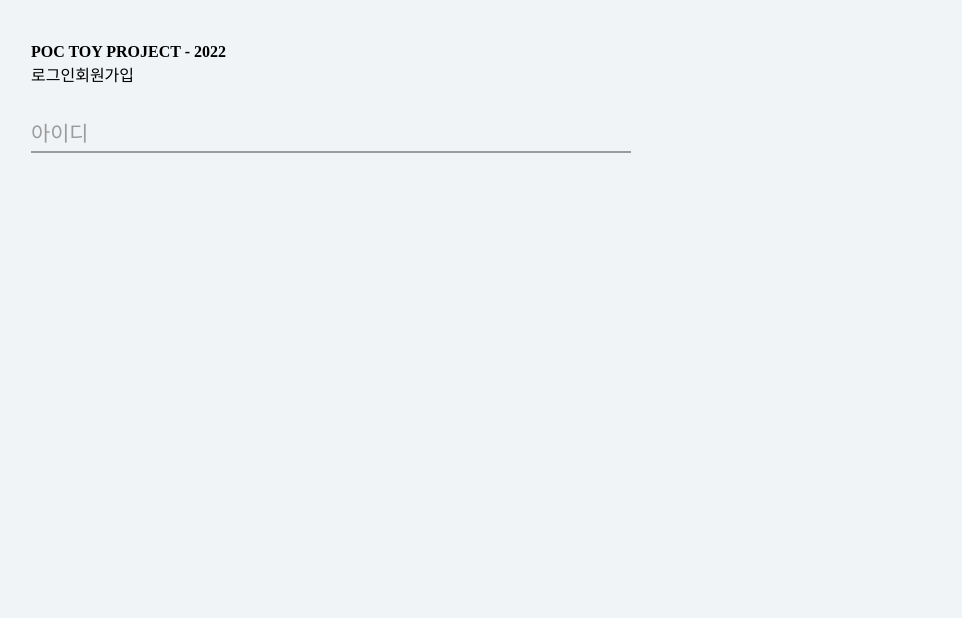
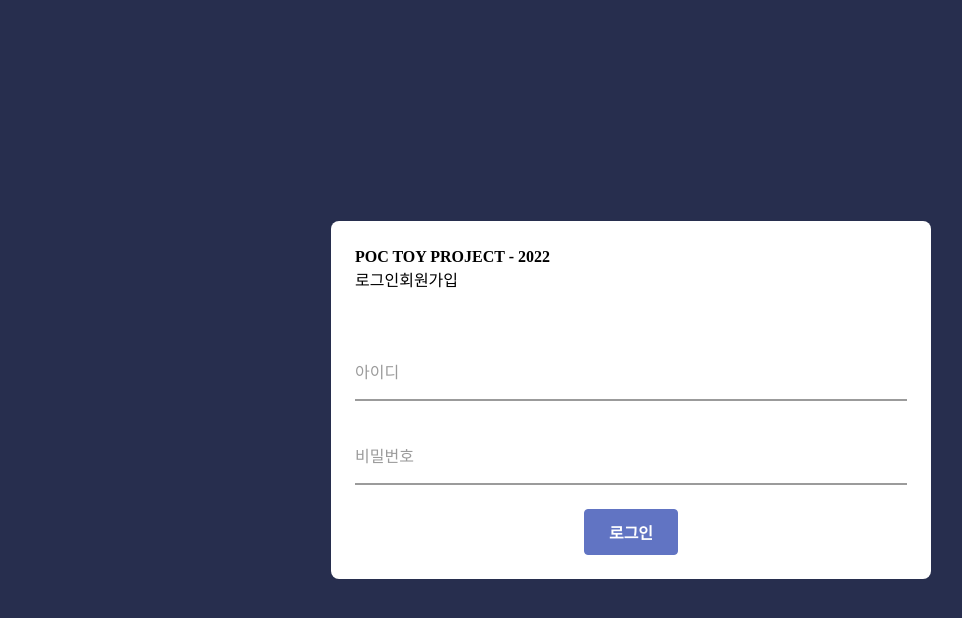
Before and after one commit to ToyProject-2022/poc, a Nuxt app: page / in a window 1280 px wide. Shown: the top 618 px of the page, without its empty margins (9-971 px from the left). Built offline with nearby package versions, Linux system fonts and the light colour scheme.

Commit message:
- input component 2차 - button component 1차

```diff
--- /dev/null
+++ b/components/button/index.vue
@@ -0,0 +1,49 @@
+<template>
+  <button
+    type="button"
+    class="button"
+    :class="[color, { disabled: disabled }]"
+    :disabled="disabled"
+    @click="handleClick"
+  >
+    <slot></slot>
+  </button>
+</template>
+
+<script>
+export default {
+  name: 'PocButton',
+  props: {
+    disabled: {
+      type: Boolean,
+    },
+    color: { type: String, default: 'primary' },
+  },
+  methods: {
+    handleClick(event) {
+      this.$emit('click', event)
+    },
+  },
+}
+</script>
+<style lang="scss">
+.button {
+  padding: 10px 24px;
+  font-size: 16px;
+  font-weight: 700;
+  border-radius: 4px;
+  transition: all 0.2s;
+  cursor: pointer;
+  &.primary {
+    background-color: #6174c3;
+    color: #ffffff;
+    border: 1px solid #6174c3;
+  }
+  &:hover {
+    background-color: #4f64bc;
+  }
+  &:active {
+    background-color: #374682;
+  }
+}
+</style>
--- a/components/input/index.vue
+++ b/components/input/index.vue
@@ -4,6 +4,7 @@
       ref="input"
       class="input"
       v-bind="$attrs"
+      required
       @input="$emit('input', $event.target.value)"
     />
     <label class="label">{{ label }}</label>
@@ -27,6 +28,10 @@ export default {
       type: String,
       default: '',
     },
+    disabled: {
+      type: Boolean,
+      default: false,
+    },
   },
   computed: {},
   watch: {},
@@ -35,26 +40,22 @@ export default {
 }
 </script>
 <style lang="scss">
-$primary: #11998e;
-$secondary: #38ef7d;
-$white: #fff;
-$gray: #9b9b9b;
 .input-wrap {
   position: relative;
-  padding: 15px 0 0;
-  margin-top: 10px;
-  width: 50%;
+  padding: 24px 0 0;
+  width: 100%;
 }
 
 .input {
-  font-family: inherit;
+  position: relative;
+  z-index: 2;
   width: 100%;
   border: 0;
-  border-bottom: 2px solid $gray;
+  border-bottom: 2px solid #9b9b9b;
   outline: 0;
-  font-size: 1.3rem;
+  font-size: 16px;
   color: #333;
-  padding: 7px 0;
+  padding: 8px 0;
   background: transparent;
   transition: border-color 0.2s;
 
@@ -63,7 +64,7 @@ $gray: #9b9b9b;
   }
 
   &:placeholder-shown ~ .label {
-    font-size: 1.3rem;
+    font-size: 16px;
     cursor: text;
     top: 20px;
   }
@@ -74,8 +75,9 @@ $gray: #9b9b9b;
   top: 0;
   display: block;
   transition: 0.2s;
-  font-size: 1rem;
-  color: $gray;
+  font-size: 14px;
+  color: #9b9b9b;
+  z-index: 1;
 }
 
 .input:focus {
@@ -85,42 +87,12 @@ $gray: #9b9b9b;
     display: block;
     transition: 0.2s;
     font-size: 1rem;
-    color: $primary;
+    color: #4f64bc;
     font-weight: 700;
   }
-  padding-bottom: 6px;
   font-weight: 700;
-  border-width: 3px;
-  border-image: linear-gradient(to right, $primary, $secondary);
+  border-width: 2px;
+  border-image: linear-gradient(to right, #4f64bc, #a7afcf);
   border-image-slice: 1;
 }
-/* reset input */
-.input {
-  &:required,
-  &:invalid {
-    box-shadow: none;
-  }
-}
-/* demo */
-//
-//.input {
-//  .label {
-//    display: block;
-//    font-size: 16px;
-//    font-weight: bold;
-//    margin-bottom: 8px;
-//  }
-//  .input {
-//    display: block;
-//    width: 100%;
-//    color: #333;
-//    outline: transparent;
-//    border-radius: 5px;
-//    background-color: #fff;
-//    border: transparent;
-//    font-size: 14px;
-//    box-sizing: border-box;
-//    overflow: hidden;
-//  }
-//}
 </style>
--- a/pages/index.vue
+++ b/pages/index.vue
@@ -1,24 +1,46 @@
 <template>
   <div class="wrapper">
-    <h1>POC TOY PROJECT - 2022</h1>
-    <div class="button-wrap">
-      <span><nuxt-link to="auth/login">로그인</nuxt-link></span>
-      <span><nuxt-link to="auth/join">회원가입</nuxt-link></span>
+    <div class="poc-card">
+      <h1>POC TOY PROJECT - 2022</h1>
+      <div class="link-wrap">
+        <span><nuxt-link to="auth/login">로그인</nuxt-link></span>
+        <span><nuxt-link to="auth/join">회원가입</nuxt-link></span>
+      </div>
+      <br />
+      <br />
+      <poc-input
+        v-model="id"
+        type="text"
+        label="아이디"
+        placeholder="아이디"
+        required
+      />
+      <br />
+      <poc-input
+        v-model="password"
+        type="password"
+        label="비밀번호"
+        placeholder="비밀번호"
+        required
+      />
+      <div class="button-wrap">
+        <poc-button>로그인</poc-button>
+      </div>
     </div>
-    <poc-input v-model="test" type="text" label="아이디" placeholder="아이디" />
   </div>
 </template>
 
 <script>
 import PocInput from '@/components/input'
+import PocButton from '@/components/button'
 export default {
   name: 'IndexPage',
-  components: { PocInput },
+  components: { PocButton, PocInput },
   layouts: 'IndexLayout',
   data() {
     return {
-      input: '',
-      test: '',
+      id: '',
+      password: '',
     }
   },
 }
@@ -26,7 +48,23 @@ export default {
 <style lang="scss" scoped>
 .wrapper {
   height: 100vh;
-  background-color: #f0f4f7;
+  background-color: #272e4e;
   padding: 40px;
+  display: flex;
+  align-items: center;
+  justify-content: center;
+}
+
+.poc-card {
+  min-width: 600px;
+  background-color: #fff;
+  border-radius: 8px;
+  padding: 24px;
+}
+.button-wrap {
+  display: flex;
+  align-items: center;
+  justify-content: center;
+  margin-top: 24px;
 }
 </style>
```
